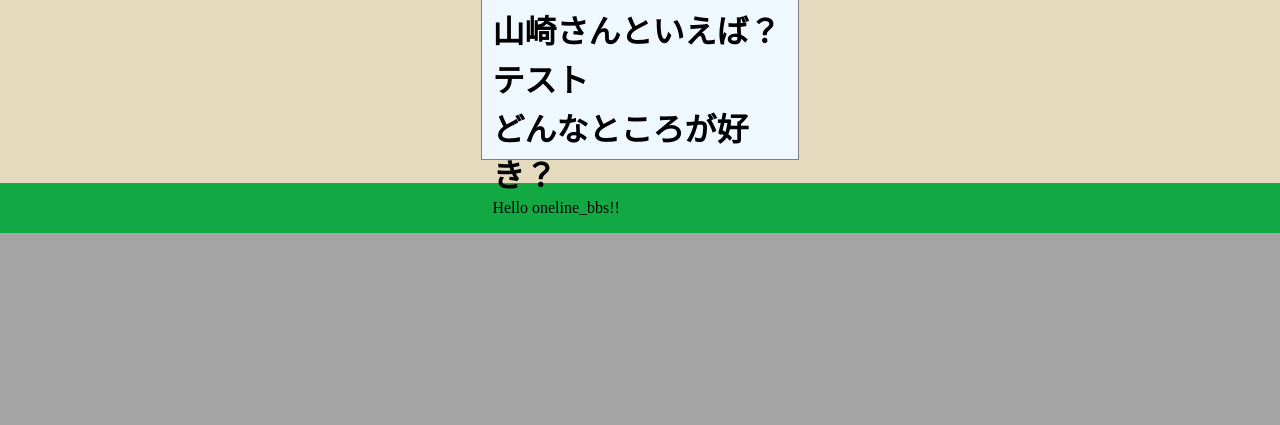
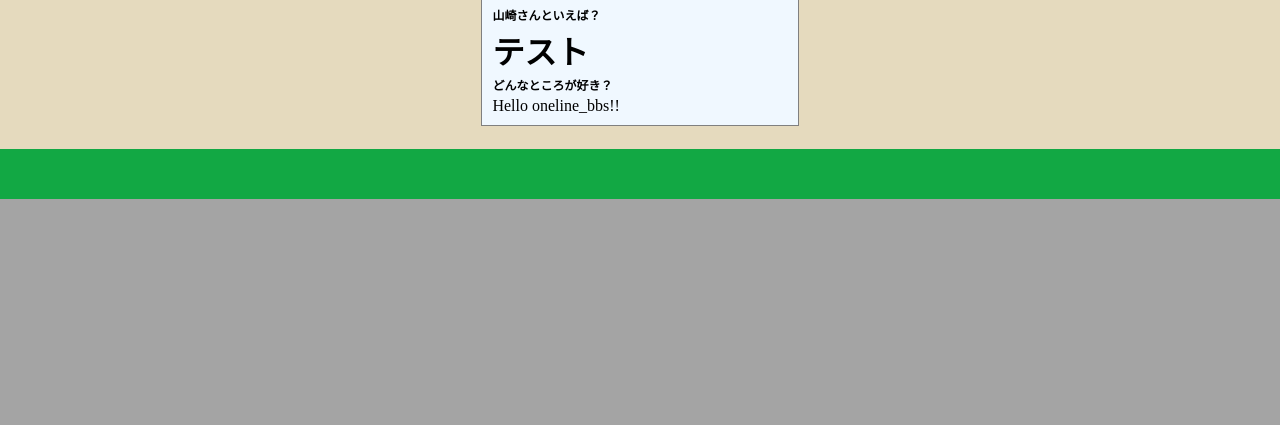
Before and after one commit to MITSURUYAMAZAKI/todo_team_A_practice, a PHP site: page / in a window 1280 px wide. Shown: the part 375-800 px from the top of the page. Run offline with PHP 8.4, Linux system fonts and the light colour scheme; data comes from the database, SQL or seed files in the repository; data that the repository does not hold is empty.

Commit message:
index修正

```diff
--- a/index.php
+++ b/index.php
@@ -30,7 +30,7 @@ $tasks =  $task->getAll();
                     <img src="./images/macbook.png" alt="<?php echo "$value[0]"; ?>" class="photo" width="350px" height="350px">
                     <h1 class="topic">山崎さんといえば？</h1>
                     <h1 class="title"><?php echo $value['title']; ?></h1>
-                    <h1 class="description">どんなところが好き？</h1>
+                    <h1 class="explanation">どんなところが好き？</h1>
                     <p class="contents"><?php echo $value['contents']; ?></p>
                 </div>
             <?php endforeach; ?>
--- a/style.css
+++ b/style.css
@@ -98,9 +98,9 @@ input[type="file"] {
 /* index ページ */
 
 /* カードの題名 */
-/* .topic{
+ .topic{
   font-size: 12px;
 }
-.description{
+.explanation{
   font-size: 12px;
-} */
+}
```
